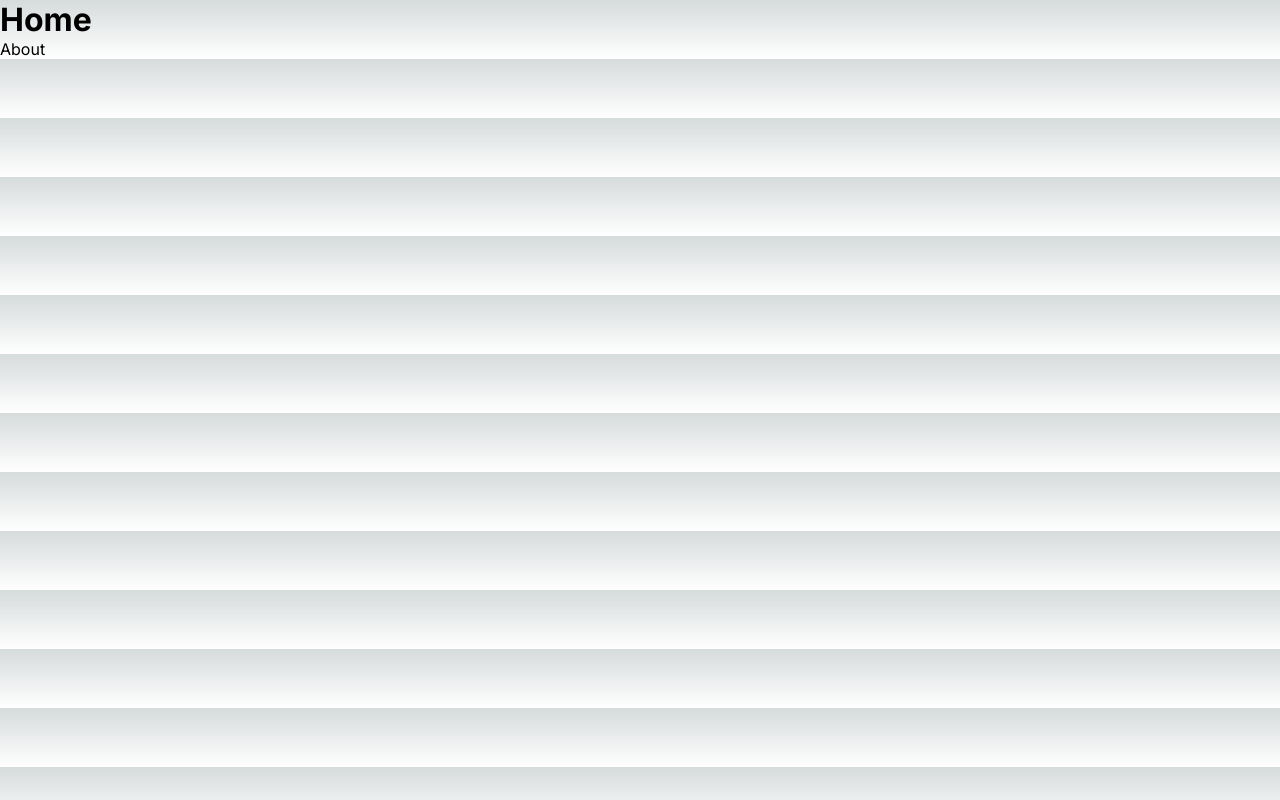
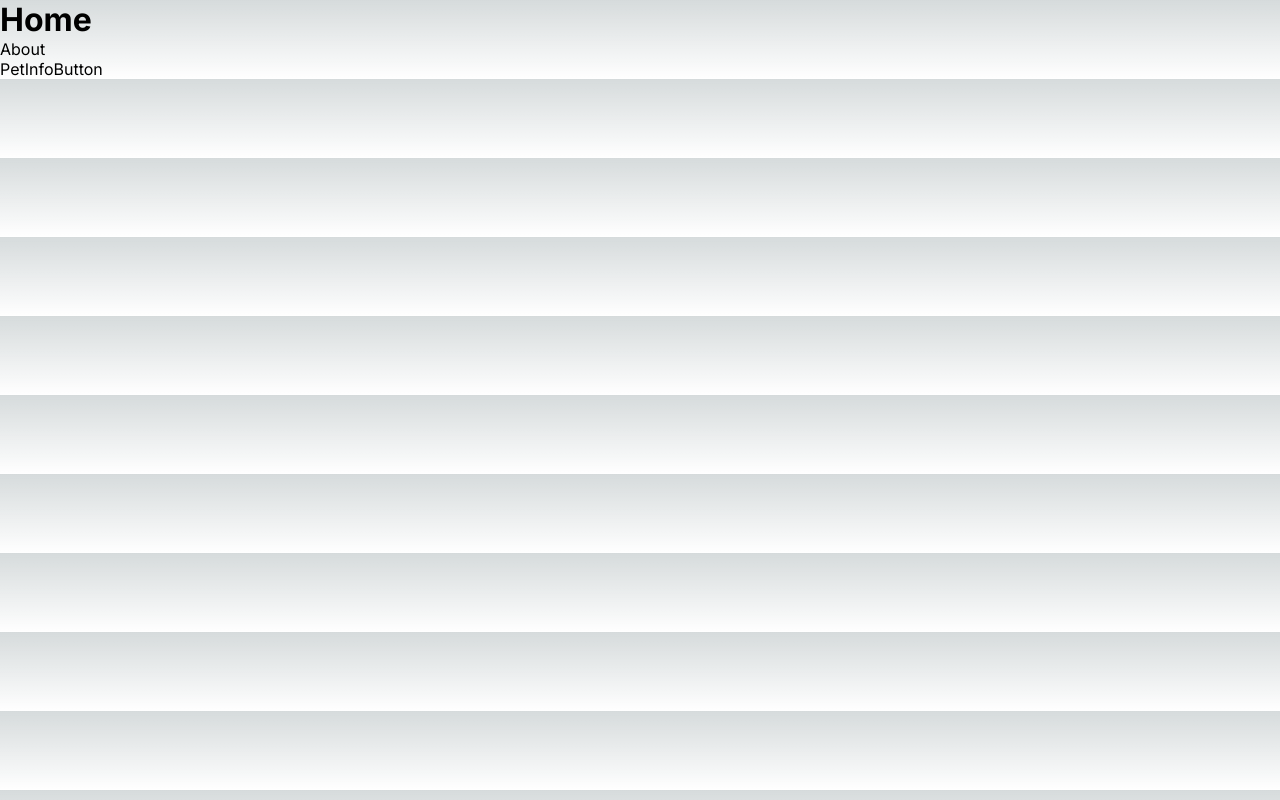
Before and after one commit to AlejandroXX002/nuevamascota, a Next.js app: page / in a window 1280 px wide. Built offline with nearby package versions, Linux system fonts and the light colour scheme.

Commit message:
boiler plate

```diff
--- /dev/null
+++ b/src/app/[petProfile]/components/PetCarrousel.tsx
@@ -0,0 +1,10 @@
+import React from 'react'
+
+
+function PetCarrousel() {
+    return (
+        <div>PetCarrousel</div>
+    )
+}
+
+export default PetCarrousel
--- /dev/null
+++ b/src/app/[petProfile]/components/PetHistory.tsx
@@ -0,0 +1,9 @@
+import React from 'react'
+
+function PetHistory() {
+    return (
+        <div>PetHistory</div>
+    )
+}
+
+export default PetHistory
--- /dev/null
+++ b/src/app/[petProfile]/components/PetInfoButton.tsx
@@ -0,0 +1,9 @@
+import React from 'react'
+
+function PetInfoButton() {
+    return (
+        <div>PetInfoButton</div>
+    )
+}
+
+export default PetInfoButton
--- /dev/null
+++ b/src/app/[petProfile]/page.tsx
@@ -0,0 +1,14 @@
+import React from 'react'
+// import PetCarrousel from 'src/app/[petProfile]/components/PetCarrousel';
+// import PetHistory from 'src/app/[petProfile]/components/PetHistory';
+import PetInfoButton from '@/components/app/[petProfile]/components/PetInfoButton';
+
+const PetProfile = () => {
+  return (
+    <div>
+      <PetInfoButton />
+    </div>
+  )
+}
+
+export default PetProfile
--- a/src/app/page.tsx
+++ b/src/app/page.tsx
@@ -1,10 +1,13 @@
+import React from 'react'
 import Link from 'next/link'
+import PetProfile from './[petProfile]/page'
 
 export default function Home() {
     return (
         <div>
             <h1>Home</h1>
             <Link href="/about">About</Link>
+            <PetProfile />
         </div>
     )
 }
```
Also changed, not shown: src/app/[petProfile]/components/PetInformation.tsx (added, +16 -0 lines), src/app/about/page.tsx (indentation only), src/app/layout.tsx (indentation only), 1 other file (tests, documents, lock files or other folders). Lines whose indentation alone changed are shown as unchanged.
